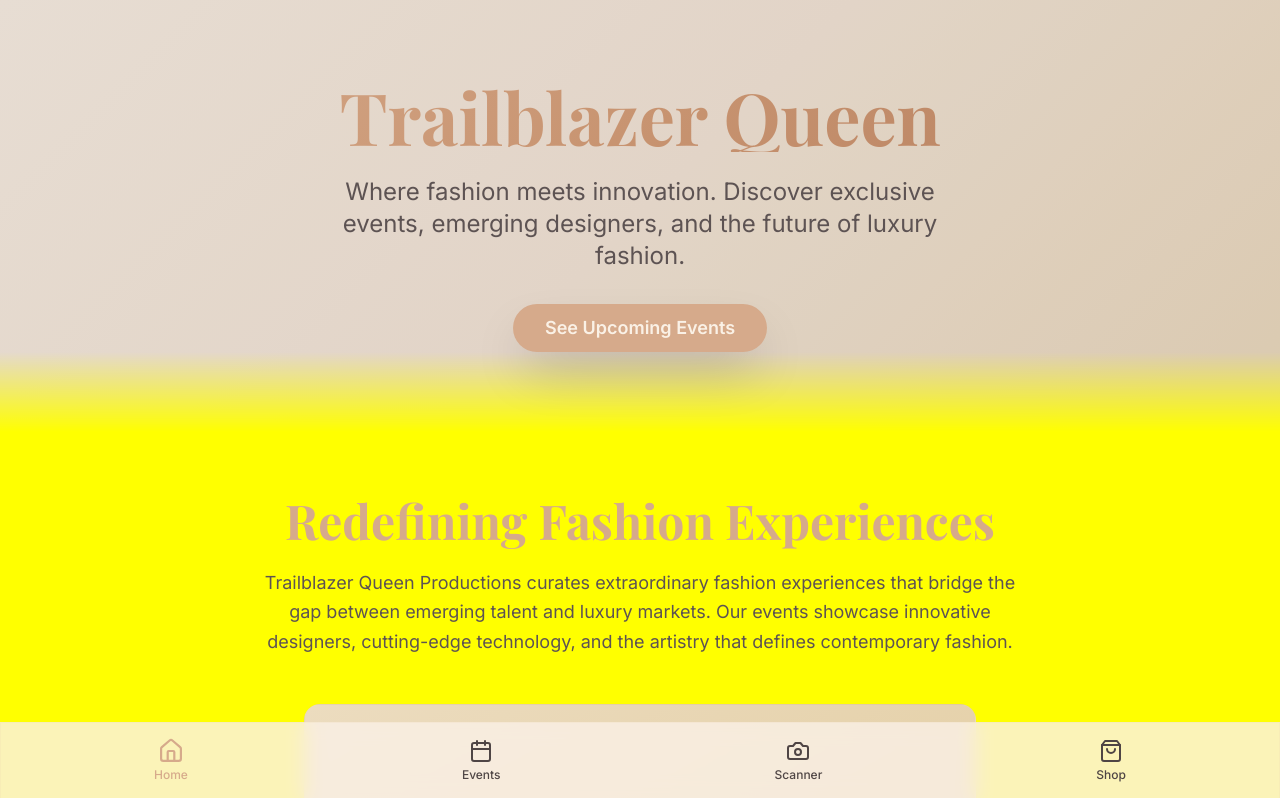
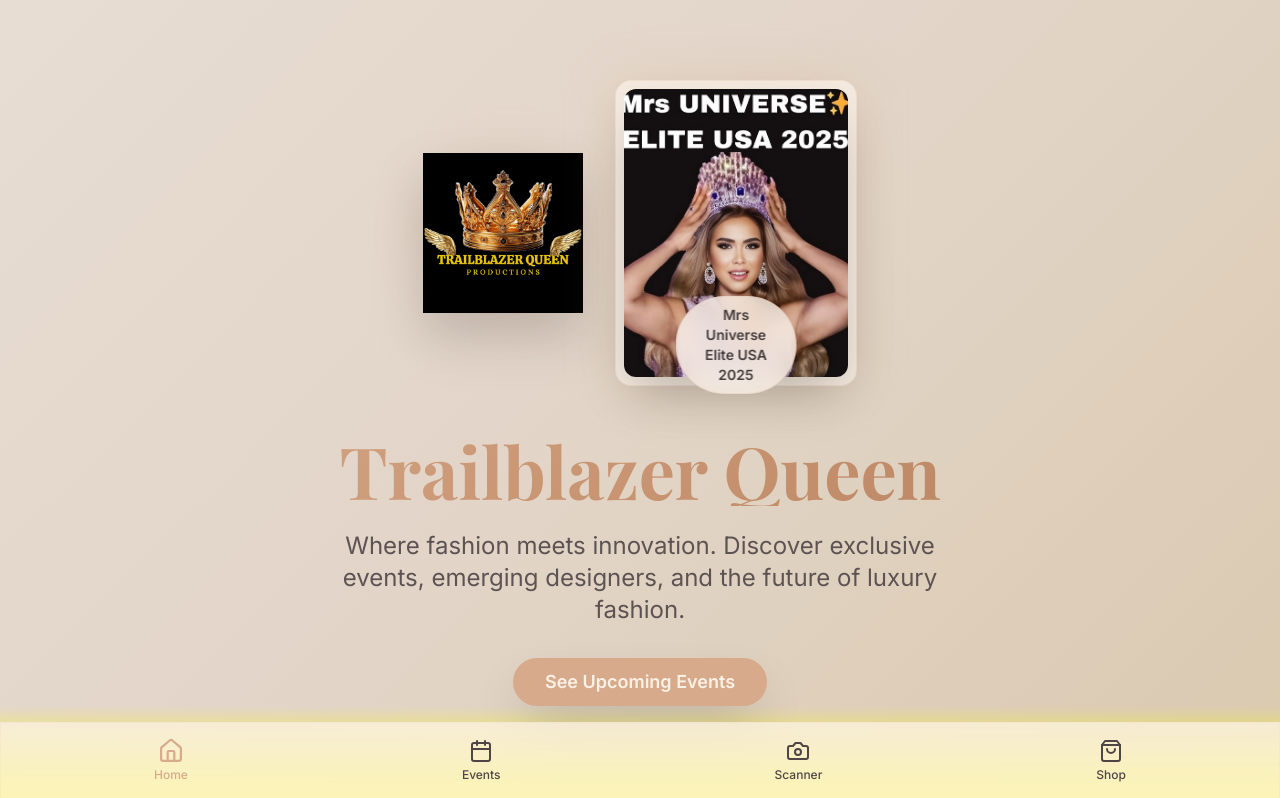
Before and after one commit to rohitvaidyula/queen-trail-scanner-shop, a React (Vite) app: page / in a window 1280 px wide. Shown: the top 798 px of the page. Built offline with nearby package versions, Linux system fonts and the light colour scheme.

Commit message:
feat: Add founder image and logo to homepage
Adds the founder's image and business logo to the top of the homepage, integrating them with the existing color scheme.

```diff
--- a/src/pages/Index.tsx
+++ b/src/pages/Index.tsx
@@ -30,6 +30,36 @@ const Index = () => {
         <div className="absolute inset-0 bg-espresso-900/10"></div>
         <div className="relative z-10 px-6 py-20 text-center">
           <div className="animate-fade-in">
+            {/* Logo and Founder Section */}
+            <div className="flex flex-col md:flex-row items-center justify-center gap-8 mb-12">
+              {/* Logo */}
+              <div className="relative group">
+                <div className="absolute inset-0 bg-warm-clay-500/20 rounded-full blur-xl group-hover:blur-2xl transition-all duration-300"></div>
+                <img
+                  src="/lovable-uploads/1960f31f-f620-420f-98f6-2d0b6d504877.png"
+                  alt="Trailblazer Queen Productions Logo"
+                  className="relative w-32 h-32 md:w-40 md:h-40 object-contain drop-shadow-2xl group-hover:scale-105 transition-transform duration-300"
+                />
+              </div>
+
+              {/* Founder Image */}
+              <div className="relative group">
+                <div className="absolute inset-0 bg-gradient-to-br from-warm-clay-400/30 to-bronze-glow-400/30 rounded-2xl blur-xl group-hover:blur-2xl transition-all duration-300"></div>
+                <div className="relative glass-effect rounded-2xl p-2 group-hover:scale-105 transition-transform duration-300">
+                  <img
+                    src="/lovable-uploads/d2c25584-d51e-45fd-ac14-36f6b6230778.png"
+                    alt="Founder - Mrs Universe Elite USA 2025"
+                    className="w-48 h-64 md:w-56 md:h-72 object-cover rounded-xl shadow-2xl"
+                  />
+                </div>
+                <div className="absolute -bottom-2 left-1/2 transform -translate-x-1/2">
+                  <div className="glass-effect px-4 py-2 rounded-full">
+                    <p className="text-sm font-semibold text-espresso-800">Mrs Universe Elite USA 2025</p>
+                  </div>
+                </div>
+              </div>
+            </div>
+
             <h1 className="text-5xl md:text-7xl font-bold mb-6 warm-clay-text-gradient">
               Trailblazer Queen
             </h1>
```
Also changed, not shown: public/lovable-uploads/1960f31f-f620-420f-98f6-2d0b6d504877.png (added), public/lovable-uploads/d2c25584-d51e-45fd-ac14-36f6b6230778.png (added).
